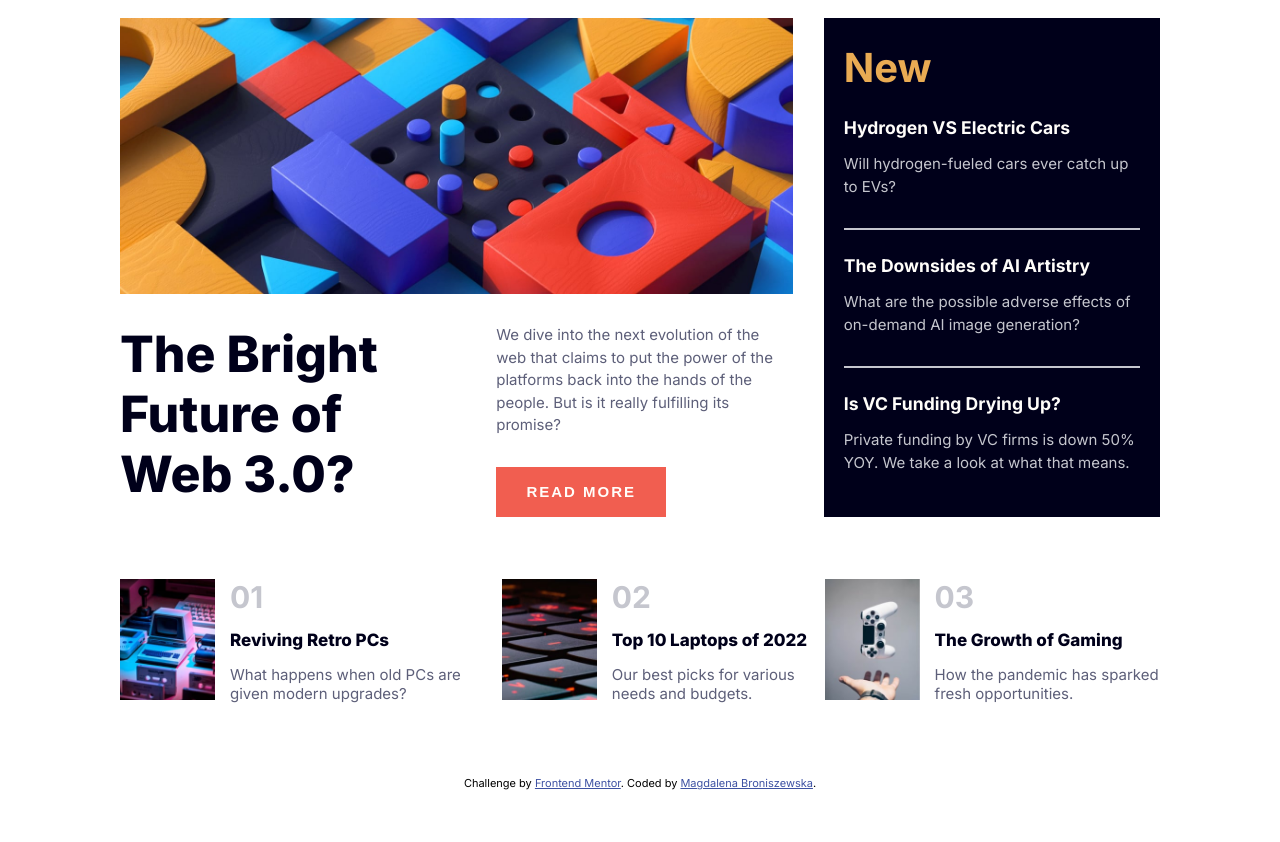
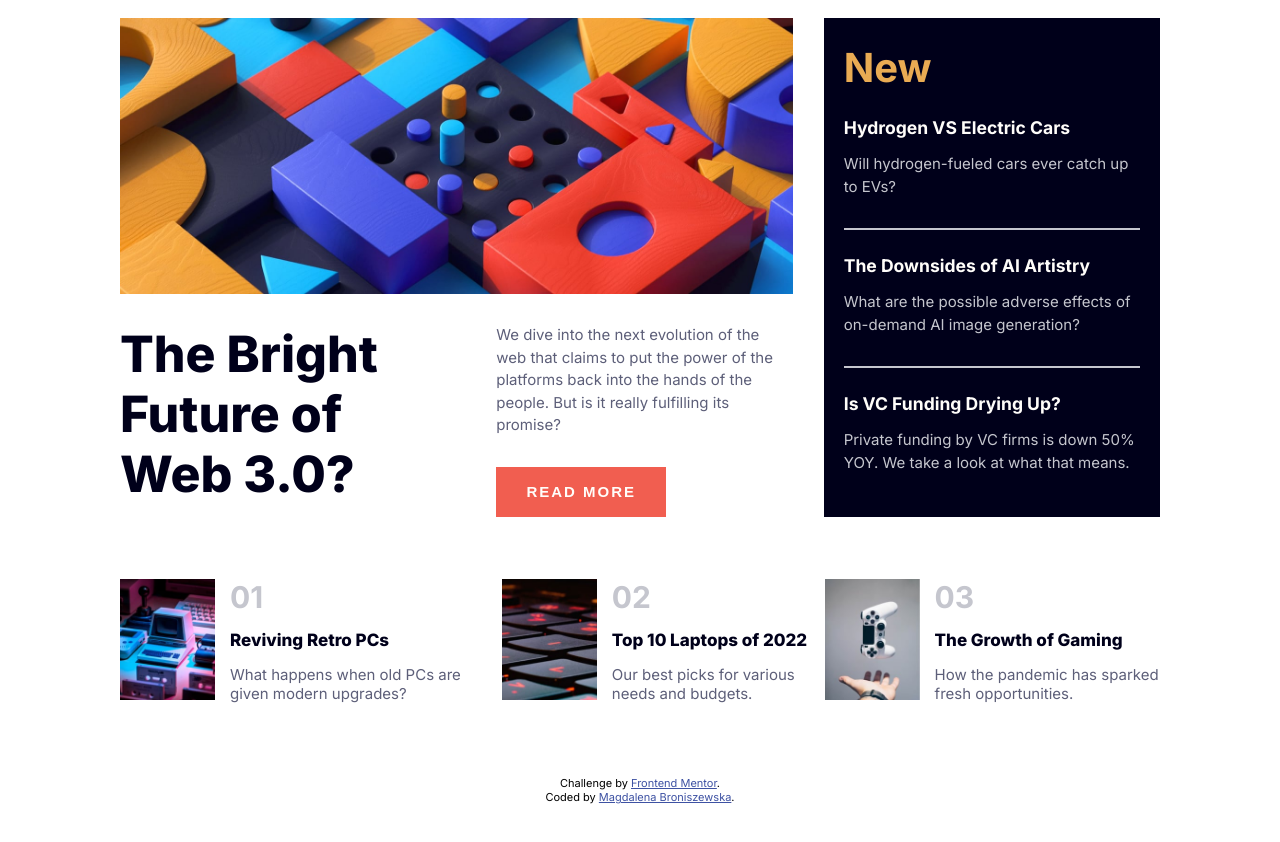
Before and after one commit to MagdalenaBr/News-homepage, a plain HTML site: page index.html in a window 1280 px wide. Shown: the part 102-944 px from the top of the page. Drawn offline with Linux system fonts and the light colour scheme.

Commit message:
second commit

```diff
--- a/index.html
+++ b/index.html
@@ -120,8 +120,8 @@
 
 
   <div class="attribution">
-    Challenge by <a href="https://www.frontendmentor.io?ref=challenge" target="_blank">Frontend Mentor</a>.
-    Coded by <a href="#">Magdalena Broniszewska</a>.
+    <p>Challenge by <a href="https://www.frontendmentor.io?ref=challenge" target="_blank">Frontend Mentor</a>.</p>
+    <p>Coded by <a href="#">Magdalena Broniszewska</a>.</p>
   </div>
 
 </body>
--- a/script.js
+++ b/script.js
@@ -7,9 +7,9 @@ navToggle.addEventListener("click", () => {
 	if (visibility === "false") {
 		navList.setAttribute("data-visible", true);
 		navToggle.style.backgroundImage =
-			'url(./assets/images/icon-menu-close.svg)';
+			"url(./assets/images/icon-menu-close.svg)";
 	} else if (visibility === "true") {
 		navList.setAttribute("data-visible", false);
-		navToggle.style.backgroundImage = 'url(./assets/images/icon-menu.svg)';
+		navToggle.style.backgroundImage = "url(./assets/images/icon-menu.svg)";
 	}
 });
```
